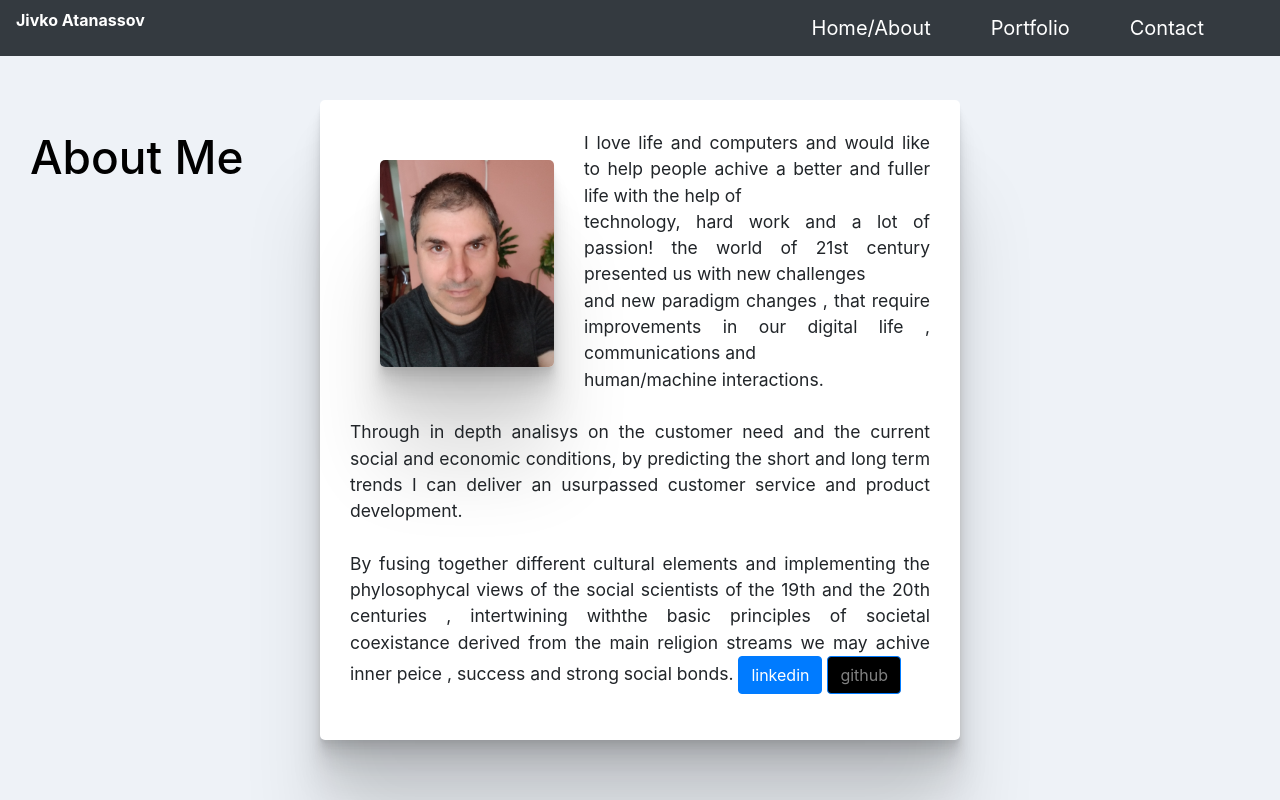
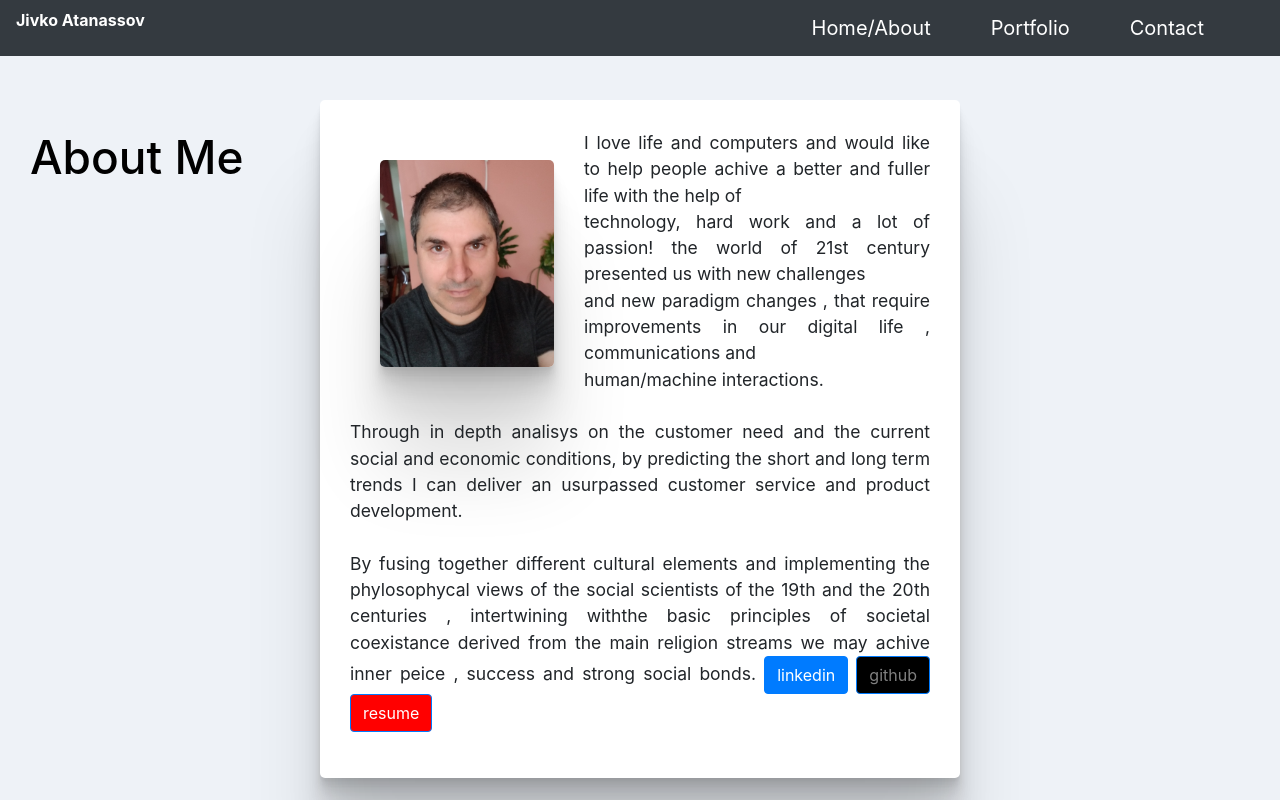
Before and after one commit to zhim57/portfolioJuly, a plain HTML site: page index.html in a window 1280 px wide. Shown: the top 800 px of the page. Drawn offline with nearby package versions, Linux system fonts and the light colour scheme.

Commit message:
added a resume in PDF format

```diff
--- a/assets/css/style.css
+++ b/assets/css/style.css
@@ -142,3 +142,7 @@ footer{
     background: black;
     color:gray;
 }
+.pdf{
+    background:red;
+    color:white;
+}
--- a/index.html
+++ b/index.html
@@ -66,6 +66,7 @@
                         and strong social bonds.
                         <a class="btn btn-primary" href="https://www.linkedin.com/in/jivko-atanassov-542b4112/" target="blank" role="button">linkedin</a>
                         <a class="btn btn-primary github" href="https://github.com/zhim57" target="blank" role="button">github</a>
+                        <a class="btn btn-primary pdf" href="assets/docs/cv2020-jivko.pdf" target="blank" role="button">resume</a>
                     </p>
                 </div>
             </div>
```
Also changed, not shown: 1 other file.
